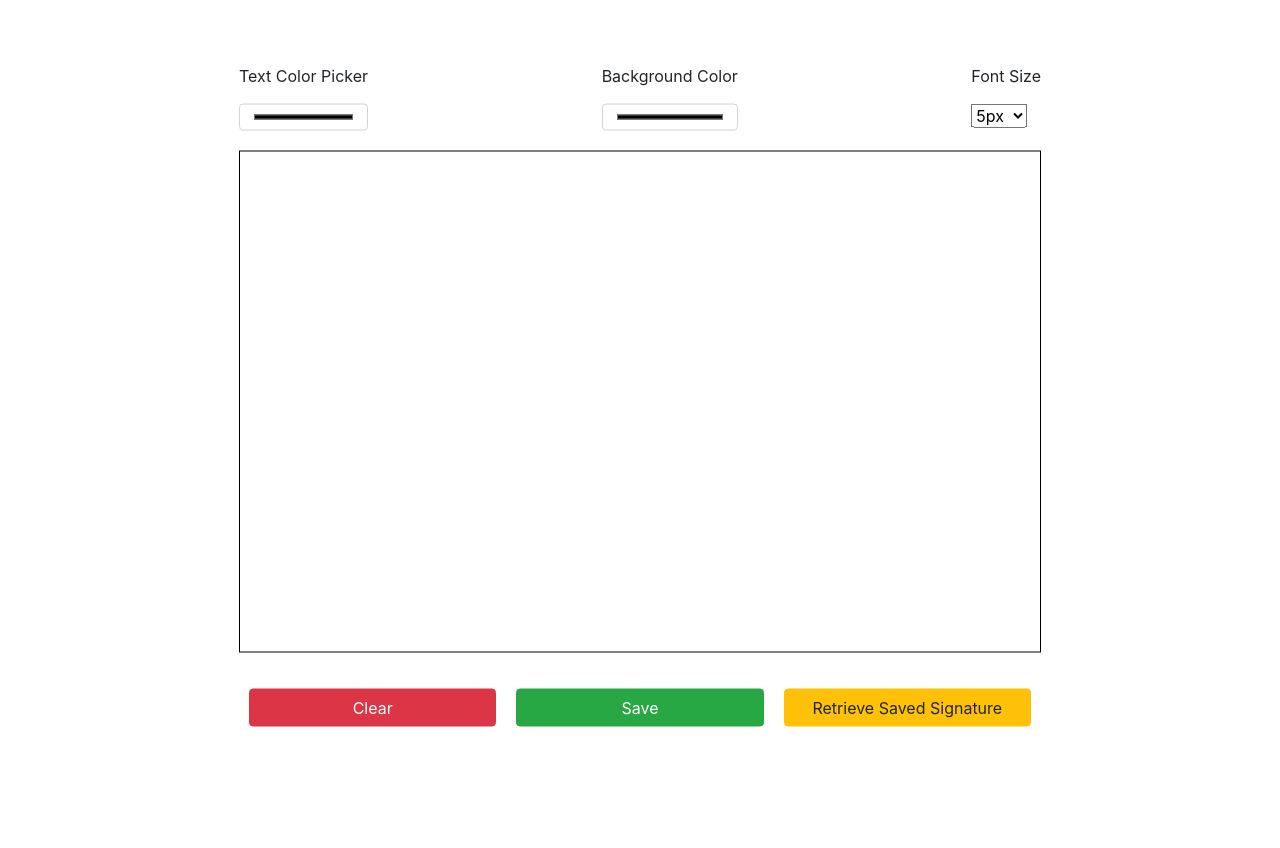
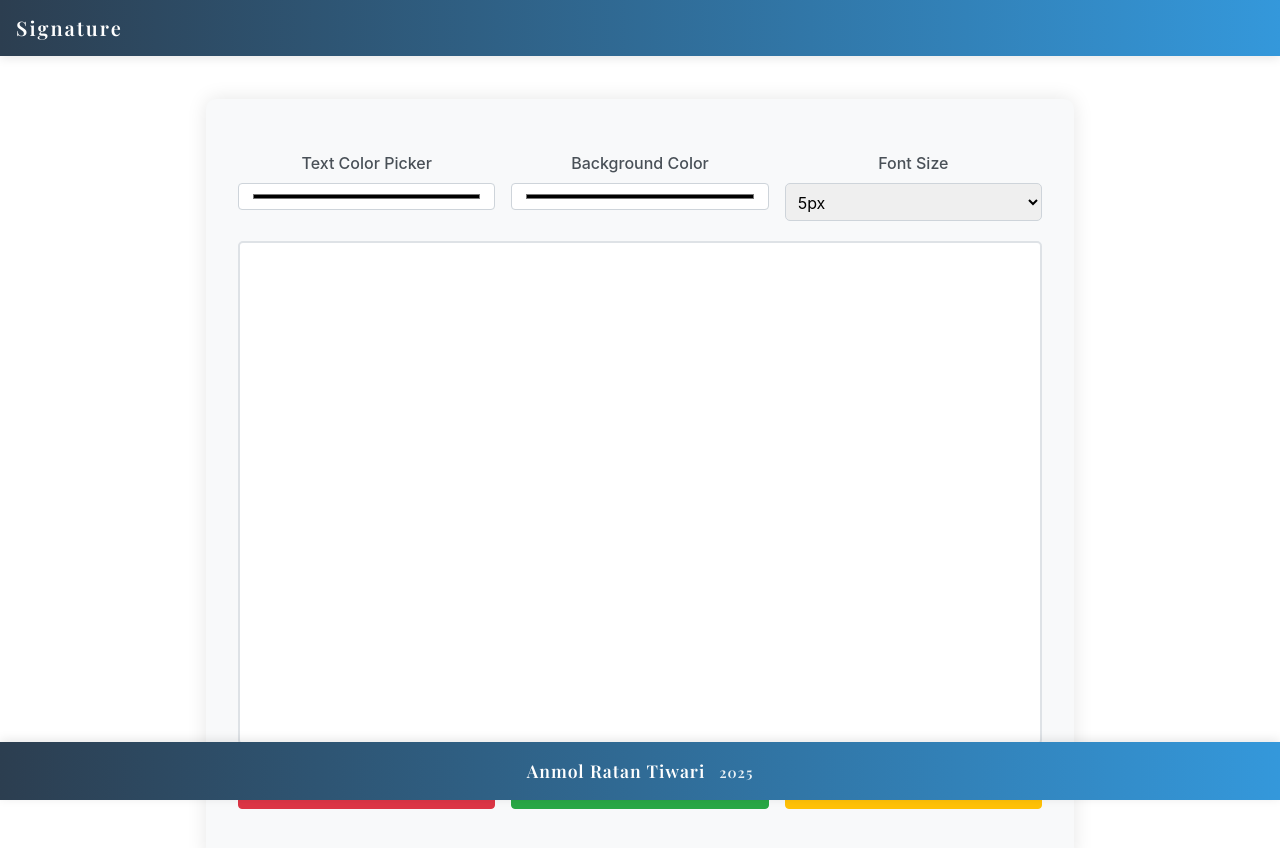
Before and after one commit to artiwari10/Signature, a plain HTML site: page index.html in a window 1280 px wide. Before the commit the page ends 800 px from the top, so only its background shows below. Drawn offline with nearby package versions, Linux system fonts and the light colour scheme.

Commit message:
Add files via upload

```diff
--- a/index.html
+++ b/index.html
@@ -4,44 +4,141 @@
     <meta charset="UTF-8">
     <meta name="viewport" content="width=device-width, initial-scale=1.0">
     <title>Signature</title>
+    <link rel="preconnect" href="https://fonts.googleapis.com">
+    <link rel="preconnect" href="https://fonts.gstatic.com" crossorigin>
+    <link href="https://fonts.googleapis.com/css2?family=Playfair+Display:wght@600&display=swap" rel="stylesheet">
+    <link rel="manifest" href="/site.webmanifest">
 </head>
 <style>
-    .main{
+    .navbar {
+        position: fixed;
+        top: 0;
+        left: 0;
+        width: 100%;
+        background: linear-gradient(to right, #2c3e50, #3498db);
+        padding: 1rem 2rem;
+        box-shadow: 0 2px 10px rgba(0,0,0,0.1);
+        z-index: 1000;
+    }
+
+    .navbar-brand {
+        font-family: 'Playfair Display', serif;
+        font-size: 2rem;
+        color: white;
+        text-decoration: none;
+        letter-spacing: 2px;
+        position: relative;
+    }
+
+    .navbar-brand:after {
+        content: '';
         position: absolute;
-        top:50%;
-        left:50%;
-        transform: translate(-50%,-50%);
+        bottom: -5px;
+        left: 0;
+        width: 0;
+        height: 2px;
+        background: white;
+        transition: width 0.3s ease;
     }
-    .canvas{
-        border: 1px solid black;
 
+    .navbar-brand:hover:after {
+        width: 100%;
     }
-    .top, .bottom{
+
+    /* Adjust main content to account for navbar */
+    .main {
+        margin-top: 80px;
+        position: absolute;
+        top: 50%;
+        left: 50%;
+        transform: translate(-50%, -50%);
+        background: #f8f9fa;
+        padding: 2rem;
+        border-radius: 10px;
+        box-shadow: 0 0 20px rgba(0,0,0,0.1);
+    }
+
+    .canvas {
+        border: 2px solid #dee2e6;
+        border-radius: 5px;
+        background: white;
+    }
+
+    .top, .bottom {
         display: flex;
         flex-direction: row;
         justify-content: space-between;
-        margin: 20px 0px 20px 0;
-    }
-    .block , input, select, button {
-        width: 80%;
-    }
-    .top> block{
-        margin: 10px;
-
-    }
-    .bottom> button{
-        margin: 10px;
-
-    }
-    .block>p{
-        margin: 10px auto;
-        width: 50%;
+        margin: 20px 0;
+        gap: 1rem;
     }
 
+    .black {
+        flex: 1;
+        text-align: center;
+    }
+
+    .black p {
+        margin-bottom: 0.5rem;
+        font-weight: 500;
+        color: #495057;
+    }
+
+    .form-control, select, button {
+        width: 100%;
+        padding: 0.5rem;
+        border-radius: 5px;
+    }
+
+    select {
+        height: 38px;
+        border: 1px solid #ced4da;
+    }
+
+    .bottom button {
+        flex: 1;
+        margin: 0;
+        transition: transform 0.2s;
+    }
+
+    .bottom button:hover {
+        transform: translateY(-2px);
+    }
+
+    .footer {
+        position: fixed;
+        bottom: 0;
+        left: 0;
+        width: 100%;
+        background: linear-gradient(to right, #2c3e50, #3498db);
+        color: white;
+        text-align: center;
+        padding: 1rem;
+        font-family: 'Playfair Display', serif;
+        box-shadow: 0 -2px 10px rgba(0,0,0,0.1);
+    }
+
+    .footer span {
+        font-size: 1.1rem;
+        letter-spacing: 1px;
+    }
+
+    .footer .year {
+        opacity: 0.9;
+        font-size: 0.9rem;
+        margin-left: 10px;
+    }
+
+    /* Adjust main content to account for footer */
+    .main {
+        margin-bottom: 80px;
+    }
 </style>
-<link rel="icon" href="favicon-32x32.png">
+<link rel="icon" href="./assests/favicon-32x32.png">
 <link rel="stylesheet" href="https://cdn.jsdelivr.net/npm/bootstrap@4.0.0/dist/css/bootstrap.min.css" integrity="sha384-Gn5384xqQ1aoWXA+058RXPxPg6fy4IWvTNh0E263XmFcJlSAwiGgFAW/dAiS6JXm" crossorigin="anonymous">
 <body>
+    <nav class="navbar">
+        <a href="./index.html" class="navbar-brand">Signature</a>
+    </nav>
     <div class="main">
         <div class="top">
             <div class="black">
@@ -73,6 +170,10 @@
         <button type="button" class="btn btn-warning" id="retrieveButton">Retrieve Saved Signature</button>
         </div>
     </div>
+    <footer class="footer">
+        <span>Anmol Ratan Tiwari</span>
+        <span class="year">2025</span>
+    </footer>
     <script>
         const colorPicker = document.getElementById("colorPicker");
         const canvasColor = document.getElementById("canvasColor");
```
Also changed, not shown: site.webmanifest.
